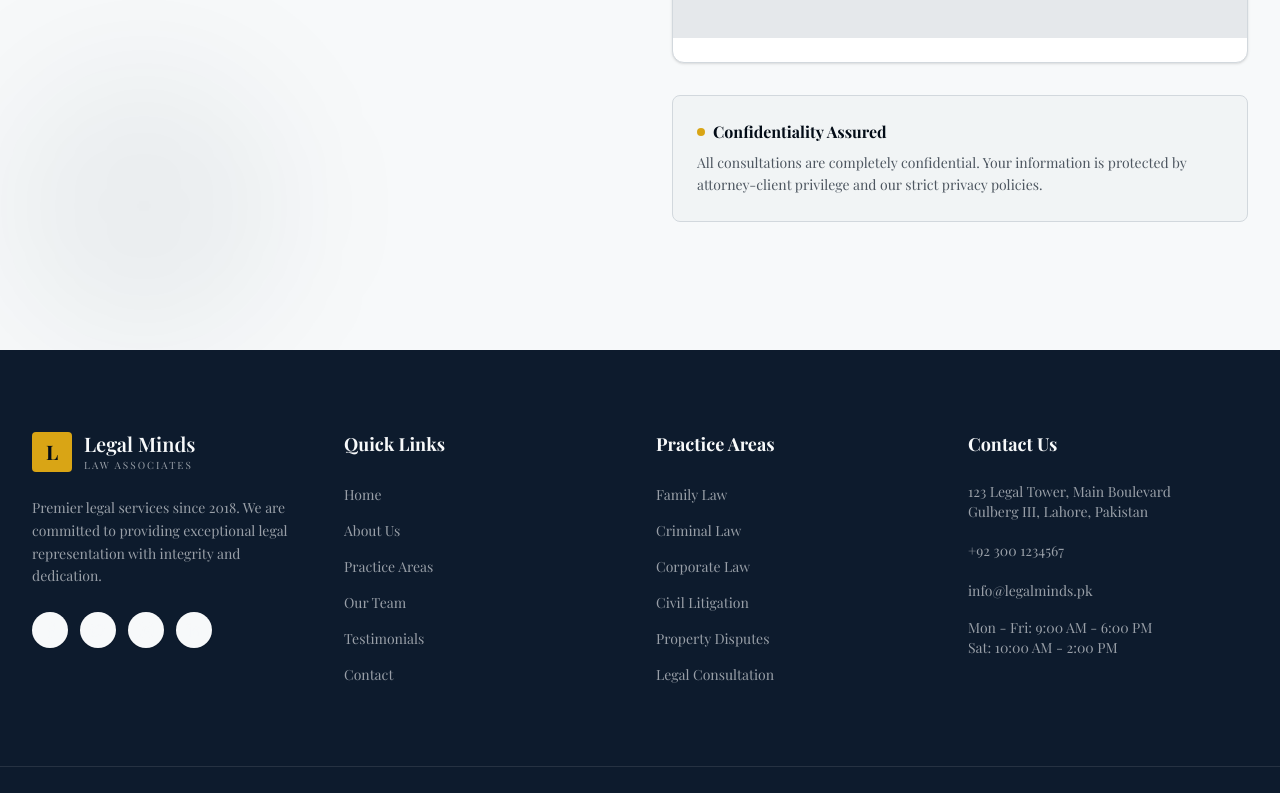
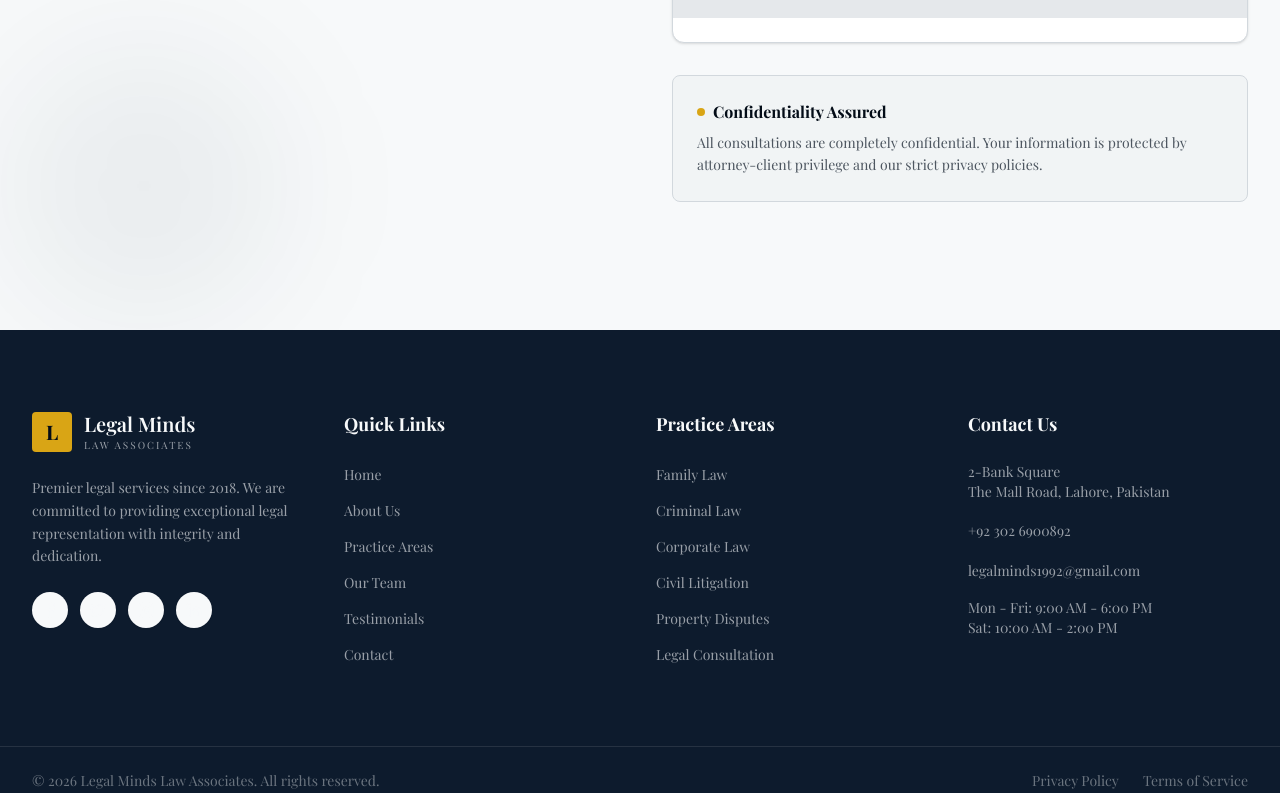
Before and after one commit to beingeek/legalminds, a Next.js app: page / in a window 1280 px wide. Shown: the part 8622-9415 px from the top of the page. Built offline with nearby package versions, Linux system fonts and the light colour scheme; grey boxes are pictures that could not be loaded; a web font is replaced by a local one.

Commit message:
feat: update contact details and WhatsApp link for new info
Co-authored-by: Furqan Asghar <25414115+beingeek@users.noreply.github.com>

```diff
--- a/components/contact-section.tsx
+++ b/components/contact-section.tsx
@@ -13,20 +13,20 @@ const contactInfo = [
   {
     icon: Phone,
     title: "Phone",
-    details: ["+92 300 1234567", "+92 42 35761234"],
-    action: "tel:+923001234567",
+    details: ["+92 302 6900892"],
+    action: "tel:+923026900892",
   },
   {
     icon: Mail,
     title: "Email",
-    details: ["info@legalminds.pk", "consultation@legalminds.pk"],
-    action: "mailto:info@legalminds.pk",
+    details: ["legalminds1992@gmail.com"],
+    action: "mailto:legalminds1992@gmail.com",
   },
   {
     icon: MapPin,
     title: "Office",
-    details: ["123 Legal Tower, Main Boulevard", "Gulberg III, Lahore, Pakistan"],
-    action: "https://maps.google.com",
+    details: ["2-Bank Square", "The Mall Road, Lahore, Pakistan"],
+    action: "https://maps.google.com?q=31.567728,74.313383",
   },
   {
     icon: Clock,
@@ -202,7 +202,7 @@ export function ContactSection() {
                 className="w-full border-green-600 text-green-600 hover:bg-green-600 hover:text-white font-sans uppercase tracking-wider"
                 asChild
               >
-                <Link href="https://wa.me/923001234567" target="_blank" rel="noopener noreferrer">
+                <Link href="https://wa.me/923026900892" target="_blank" rel="noopener noreferrer">
                   <MessageCircle className="w-5 h-5 mr-2" />
                   Chat on WhatsApp
                 </Link>
@@ -252,7 +252,7 @@ export function ContactSection() {
               <CardContent className="p-0">
                 <div className="aspect-[16/9] bg-muted relative">
                   <iframe
-                    src="https://www.google.com/maps/embed?pb=!1m18!1m12!1m3!1d3401.5073547665893!2d74.3509033!3d31.5119333!2m3!1f0!2f0!3f0!3m2!1i1024!2i768!4f13.1!3m3!1m2!1s0x391905557df9b3b1%3A0xf36e9f5f5e1c7c3!2sGulberg%20III%2C%20Lahore%2C%20Punjab%2C%20Pakistan!5e0!3m2!1sen!2s!4v1699999999999!5m2!1sen!2s"
+                    src="https://www.google.com/maps/embed?pb=!1m18!1m12!1m3!1d3398.7896785410847!2d74.313383!3d31.567728!2m3!1f0!2f0!3f0!3m2!1i1024!2i768!4f13.1!3m3!1m2!1s0x391904e5e9999999%3A0x1234567890!2s2-Bank%20Square%2C%20The%20Mall%20Road%2C%20Lahore!5e0!3m2!1sen!2s!4v1699999999999!5m2!1sen!2s"
                     className="w-full h-full border-0"
                     allowFullScreen
                     loading="lazy"
--- a/components/footer.tsx
+++ b/components/footer.tsx
@@ -124,24 +124,24 @@ export function Footer() {
             <ul className="space-y-4">
               <li>
                 <p className="text-primary-foreground/60 font-sans text-sm">
-                  123 Legal Tower, Main Boulevard<br />
-                  Gulberg III, Lahore, Pakistan
+                  2-Bank Square<br />
+                  The Mall Road, Lahore, Pakistan
                 </p>
               </li>
               <li>
                 <Link
-                  href="tel:+923001234567"
+                  href="tel:+923026900892"
                   className="text-primary-foreground/60 hover:text-accent font-sans text-sm transition-colors"
                 >
-                  +92 300 1234567
+                  +92 302 6900892
                 </Link>
               </li>
               <li>
                 <Link
-                  href="mailto:info@legalminds.pk"
+                  href="mailto:legalminds1992@gmail.com"
                   className="text-primary-foreground/60 hover:text-accent font-sans text-sm transition-colors"
                 >
-                  info@legalminds.pk
+                  legalminds1992@gmail.com
                 </Link>
               </li>
               <li>
```
